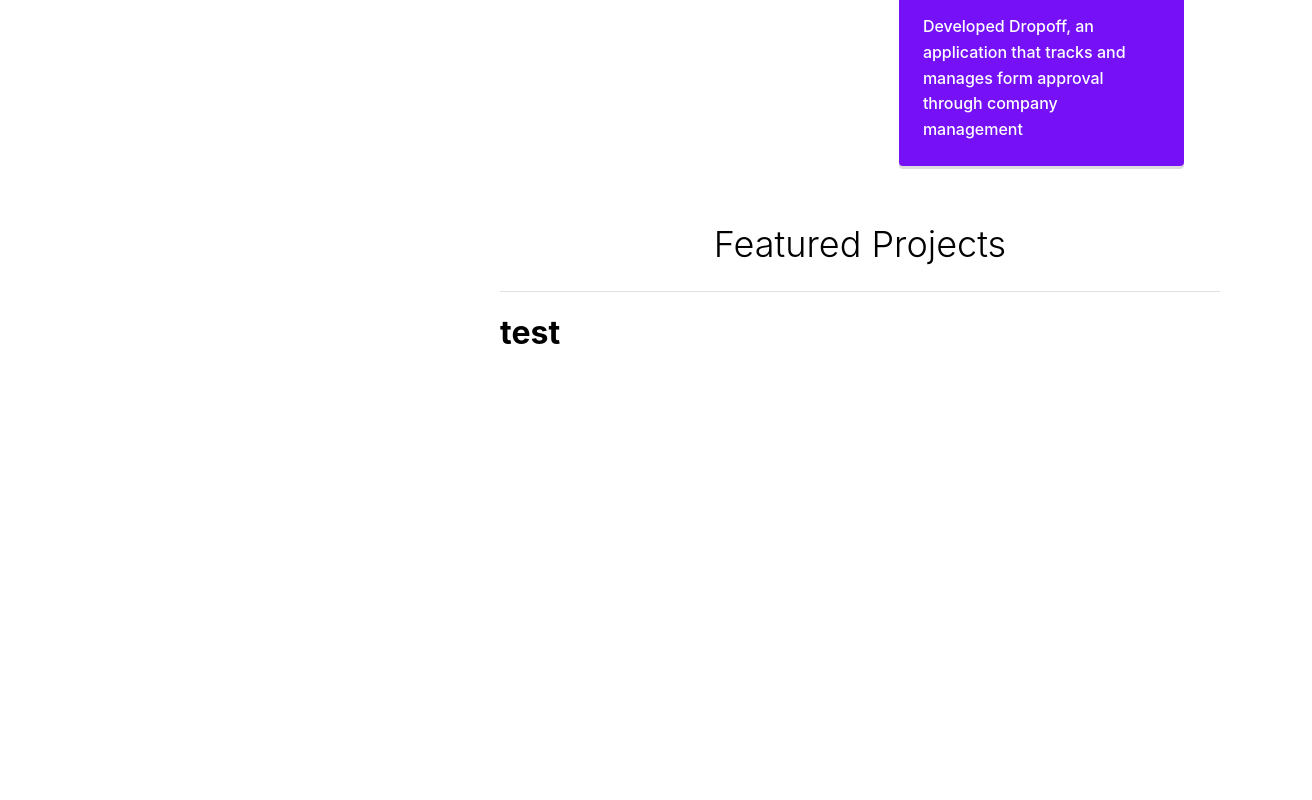
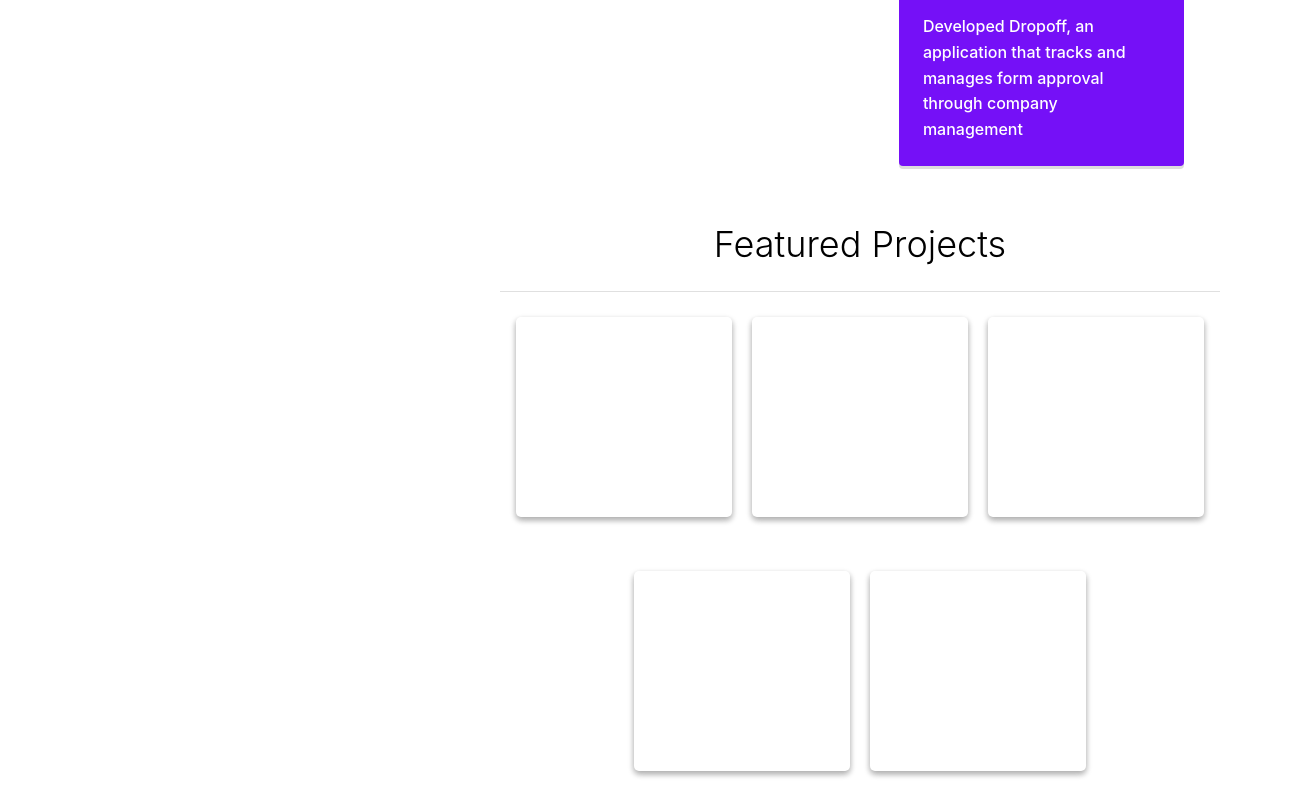
Before and after one commit to amit-sawhney/personal-website, a React (Create React App) app: page / in a window 1280 px wide. Shown: the part 1808-2608 px from the top of the page, 1312 px wide, since content can reach past the window. Before the commit the page ends 2181 px from the top, so only its background shows below. Built offline with nearby package versions, Linux system fonts and the light colour scheme.

Commit message:
added flex layout structure

```diff
--- a/src/Components/Projects/Projects.js
+++ b/src/Components/Projects/Projects.js
@@ -1,6 +1,7 @@
 import React from 'react';
 import './Projects.scss';
-import { Divider } from '@material-ui/core'
+import { Divider, Grid, Box } from '@material-ui/core'
+import { height } from 'dom-helpers';
 
 const Projects = (props) => {
 
@@ -8,7 +9,24 @@
         <div>
             <h1 className="projects-header">Featured Projects</h1>
             <Divider />
-            <h1>test</h1>
+            <div className="grid">
+                <div className="project">
+
+                </div>
+                <div className="project">
+
+                </div>
+                <div className="project">
+
+                </div>
+                <div className="project">
+
+                </div>
+                <div className="project">
+
+                </div>
+
+            </div>
         </div>
     )
 }
--- a/src/Components/Projects/Projects.scss
+++ b/src/Components/Projects/Projects.scss
@@ -1,5 +1,5 @@
-@import '../../styles/colors.scss';
-@import '../../styles/variables.scss';
+@import "../../styles/colors.scss";
+@import "../../styles/variables.scss";
 
 .projects-header {
     text-align: center;
@@ -7,3 +7,41 @@
     font-weight: 300;
     font-size: 36px;
 }
+
+.grid {
+    display: block;
+    flex-direction: row;
+    text-align: center;
+
+    .project {
+        font-size: 28x;
+        box-shadow: rgba(0, 0, 0, 0.16) 0px 3px 6px, rgba(0, 0, 0, 0.23) 0px 3px 6px;
+        width: 30%;
+        height: 200px;
+        margin: 25px 10px 25px 10px;
+        position: relative;
+        display: inline-block;
+        border-radius: 5px;
+        transition: all 0.3s ease-in-out;
+
+        &:hover {
+            cursor: pointer;
+            transform: scale(1.2, 1.2);
+            &::after {
+                opacity: 1;
+            }
+        }
+
+        &::after {
+            content: "";
+            position: absolute;
+            z-index: -1;
+            width: 100%;
+            height: 100%;
+            opacity: 0;
+            border-radius: 5px;
+            // box-shadow: 0 5px 15px rgba(0, 0, 0, 0.3);
+            transition: opacity 0.3s ease-in-out;
+        }
+    }
+}
```
